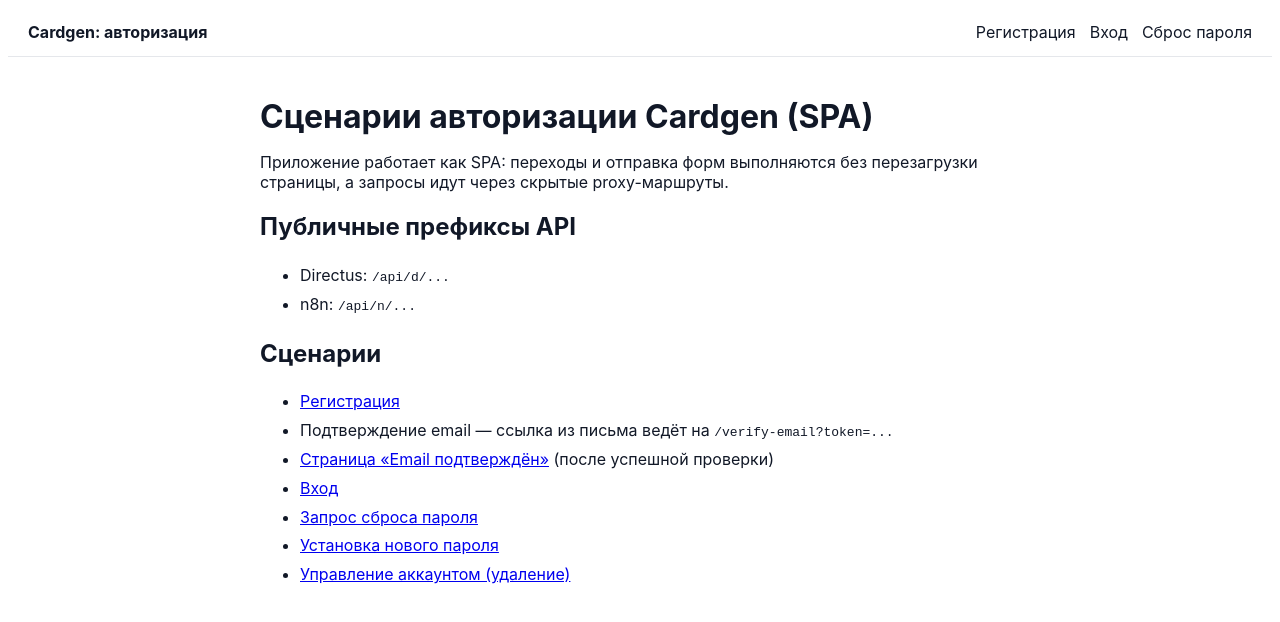
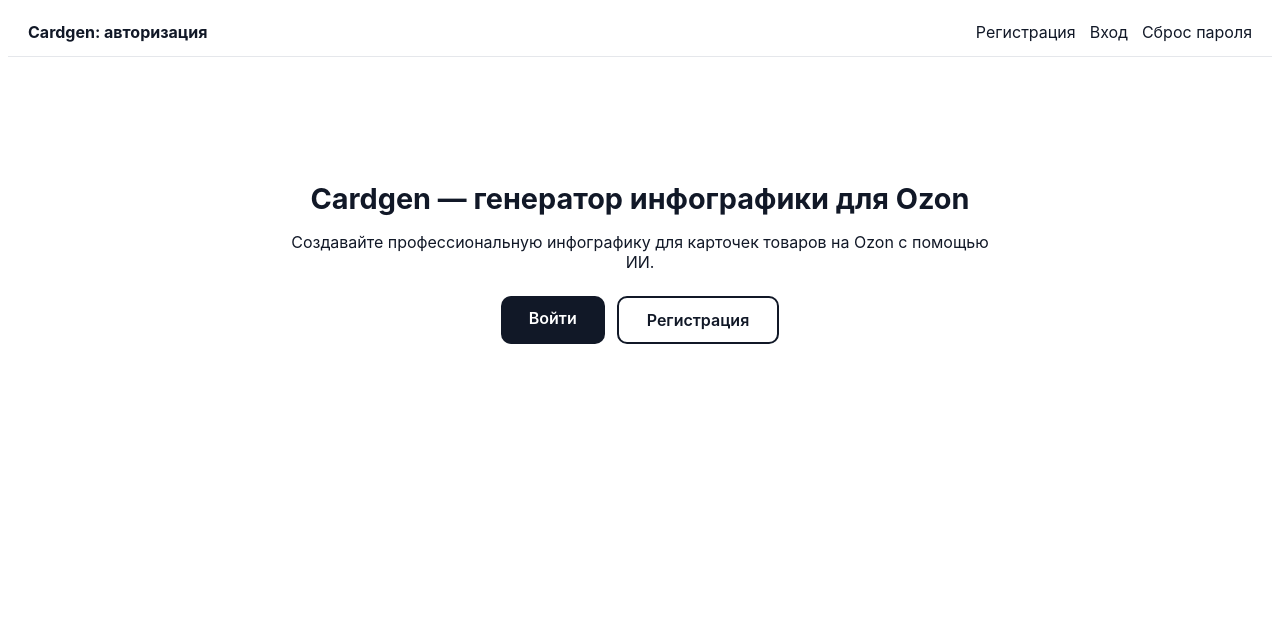
Before and after one commit to Dginozator/cardgen, a Nuxt app in the folder web/: page / in a window 1280 px wide. Shown: the top 622 px of the page. Built offline with nearby package versions, Linux system fonts and the light colour scheme.

Commit message:
feat: update index page with generation CTA for authenticated users

```diff
--- a/web/pages/index.vue
+++ b/web/pages/index.vue
@@ -1,38 +1,30 @@
 <script setup lang="ts">
-const config = useRuntimeConfig();
+const { isAuthenticated, user } = useAuthSession();
 </script>
 
 <template>
   <main class="container">
-    <h1>Сценарии авторизации Cardgen (SPA)</h1>
-    <p>
-      Приложение работает как SPA: переходы и отправка форм выполняются без
-      перезагрузки страницы, а запросы идут через скрытые proxy-маршруты.
-    </p>
+    <!-- Authenticated state -->
+    <template v-if="isAuthenticated">
+      <section class="hero">
+        <h1>Генерация инфографики для Ozon</h1>
+        <p class="subtitle" v-if="user?.email">Привет, {{ user.email }}!</p>
+        <p>Загрузите фото товара, выберите шаблон и получите готовую инфографику.</p>
+        <NuxtLink to="/generate" class="cta-btn">Создать инфографику</NuxtLink>
+      </section>
+    </template>
 
-    <section>
-      <h2>Публичные префиксы API</h2>
-      <ul>
-        <li>Directus: <code>{{ config.public.directusBase }}/...</code></li>
-        <li>n8n: <code>{{ config.public.n8nBase }}/...</code></li>
-      </ul>
-    </section>
-
-    <section>
-      <h2>Сценарии</h2>
-      <ul>
-        <li><NuxtLink to="/register">Регистрация</NuxtLink></li>
-        <li>
-          Подтверждение email — ссылка из письма ведёт на
-          <code>/verify-email?token=...</code>
-        </li>
-        <li><NuxtLink to="/verify-success">Страница «Email подтверждён»</NuxtLink> (после успешной проверки)</li>
-        <li><NuxtLink to="/login">Вход</NuxtLink></li>
-        <li><NuxtLink to="/forgot-password">Запрос сброса пароля</NuxtLink></li>
-        <li><NuxtLink to="/reset-password">Установка нового пароля</NuxtLink></li>
-        <li><NuxtLink to="/account">Управление аккаунтом (удаление)</NuxtLink></li>
-      </ul>
-    </section>
+    <!-- Not authenticated state -->
+    <template v-else>
+      <section class="hero">
+        <h1>Cardgen — генератор инфографики для Ozon</h1>
+        <p>Создавайте профессиональную инфографику для карточек товаров на Ozon с помощью ИИ.</p>
+        <div class="cta-group">
+          <NuxtLink to="/login" class="cta-btn">Войти</NuxtLink>
+          <NuxtLink to="/register" class="cta-btn secondary">Регистрация</NuxtLink>
+        </div>
+      </section>
+    </template>
   </main>
 </template>
 
@@ -43,15 +35,51 @@
   padding: 0 16px;
 }
 
+.hero {
+  text-align: center;
+  padding: 60px 20px;
+}
+
 h1 {
   margin-bottom: 12px;
+  font-size: 1.8rem;
 }
 
-section {
-  margin-top: 20px;
+.subtitle {
+  color: #4b5563;
+  margin-bottom: 8px;
 }
 
-ul {
-  line-height: 1.8;
+.cta-group {
+  display: flex;
+  gap: 12px;
+  justify-content: center;
+  margin-top: 24px;
+}
+
+.cta-btn {
+  display: inline-block;
+  background: #111827;
+  color: #fff;
+  padding: 12px 28px;
+  border-radius: 10px;
+  text-decoration: none;
+  font-weight: 600;
+  font-size: 1rem;
+  transition: background 0.2s;
+}
+
+.cta-btn:hover {
+  background: #374151;
+}
+
+.cta-btn.secondary {
+  background: transparent;
+  color: #111827;
+  border: 2px solid #111827;
+}
+
+.cta-btn.secondary:hover {
+  background: #f3f4f6;
 }
 </style>
```
